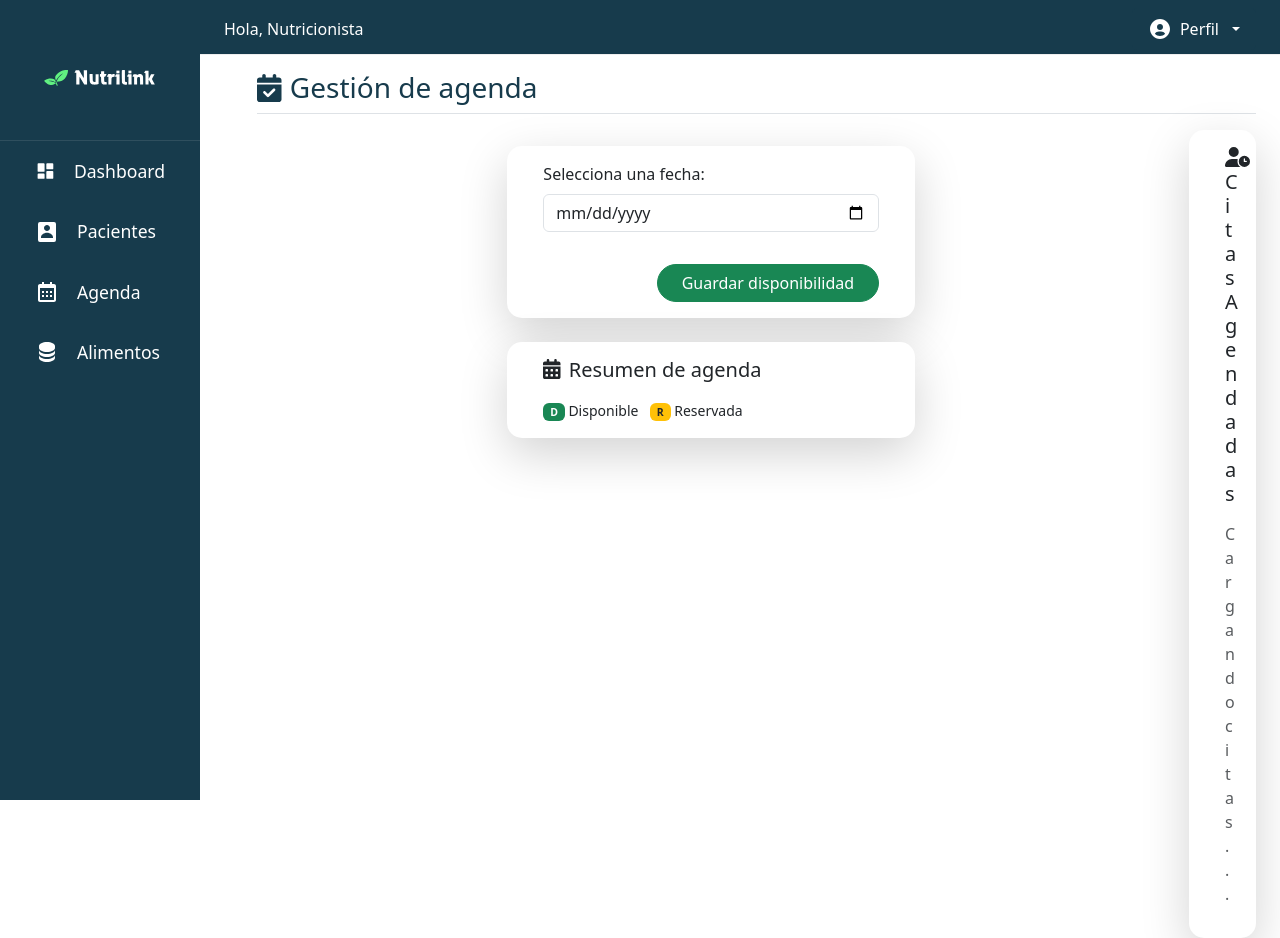
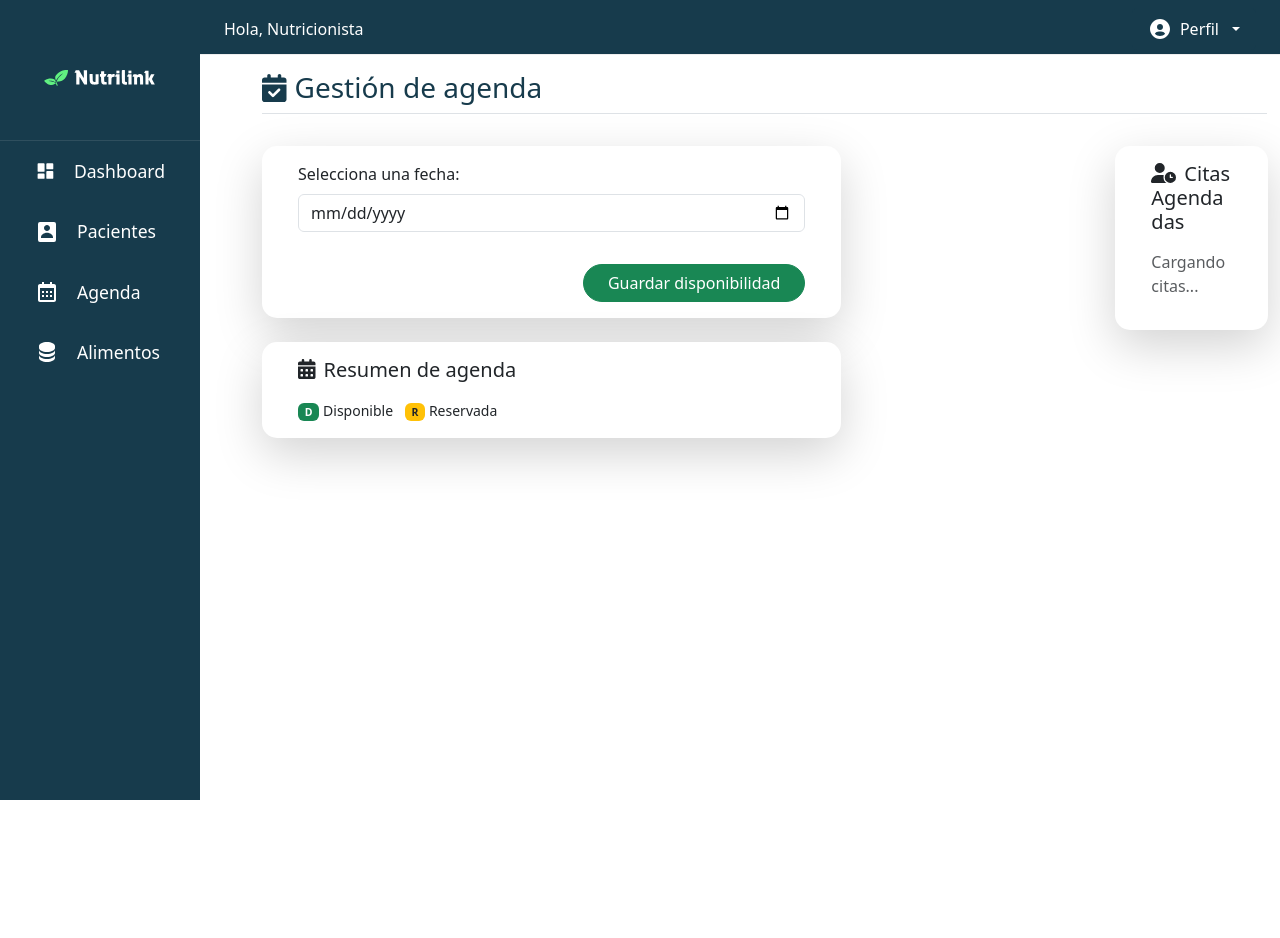
Before and after one commit to Marian0110/NutriLink, a Django app: page /appointments/ in a window 1280 px wide. After the commit the page ends 800 px from the top, so only its background shows below. Run offline with Django 5.2, Linux system fonts and the light colour scheme; some libraries are stand-ins or nearby versions.

Commit message:
Ajuste agenda margenes

```diff
--- a/apps/appointments/static/appointments/appointments.css
+++ b/apps/appointments/static/appointments/appointments.css
@@ -11,3 +11,8 @@
   background-color: #800020;
   color: white;
 }
+
+.encabezado {
+  max-width: 80%;
+
+}
--- a/apps/appointments/templates/appointments.html
+++ b/apps/appointments/templates/appointments.html
@@ -9,11 +9,11 @@
 {% endblock %}
 <div class="container-fluid">
     <div class="row">
-        <main class="col-md-9 ms-sm-auto col-lg-10 px-md-4">
-            <div style="max-width: 1200px; margin-left: 20px;">
+        <main>
+            <div>
                 <!-- Título general -->
                 <div
-                    class="d-flex justify-content-between flex-wrap flex-md-nowrap align-items-center pt-3 pb-2 mb-3 border-bottom">
+                    class="encabezado d-flex justify-content-between flex-wrap flex-md-nowrap align-items-center pt-3 pb-2 mb-3 border-bottom">
                     <h1 class="h3 mb-0">
                         <i class="fas fa-calendar-check me-2"></i>Gestión de agenda
                     </h1>
@@ -78,7 +78,7 @@
 
                     <!-- Columna derecha: resumen de citas agendadas -->
                     <div class="col-lg-4">
-                        <div class="card shadow-lg mt-3 mt-lg-0" style="border-radius: 15px; border: none;">
+                        <div class="card shadow-lg mt-3" style="border-radius: 15px; border: none;">
                             <div class="card-body">
                                 <h5 class="card-title mb-3">
                                     <i class="fas fa-user-clock me-2"></i>Citas Agendadas
```
